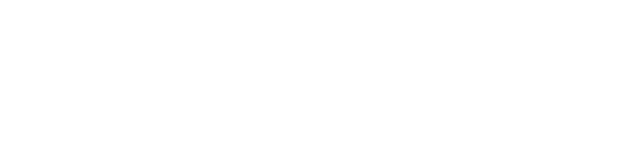
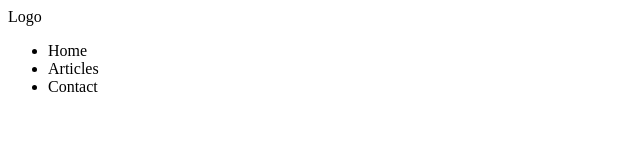
Before and after one commit to Froyj/demo-github-project, a plain HTML site: page index.html in a window 1280 px wide. Shown: the whole page, without its empty margins (0-640 px from the left). Drawn offline with Linux system fonts and the light colour scheme.

Commit message:
basic structure header

```diff
--- a/index.html
+++ b/index.html
@@ -7,6 +7,15 @@
   <title>Document</title>
 </head>
 <body>
-
+  <header>
+    <div>Logo</div>
+    <nav>
+      <ul>
+        <li>Home</li>
+        <li>Articles</li>
+        <li>Contact</li>
+      </ul>
+    </nav>
+  </header>
 </body>
 </html>
```
